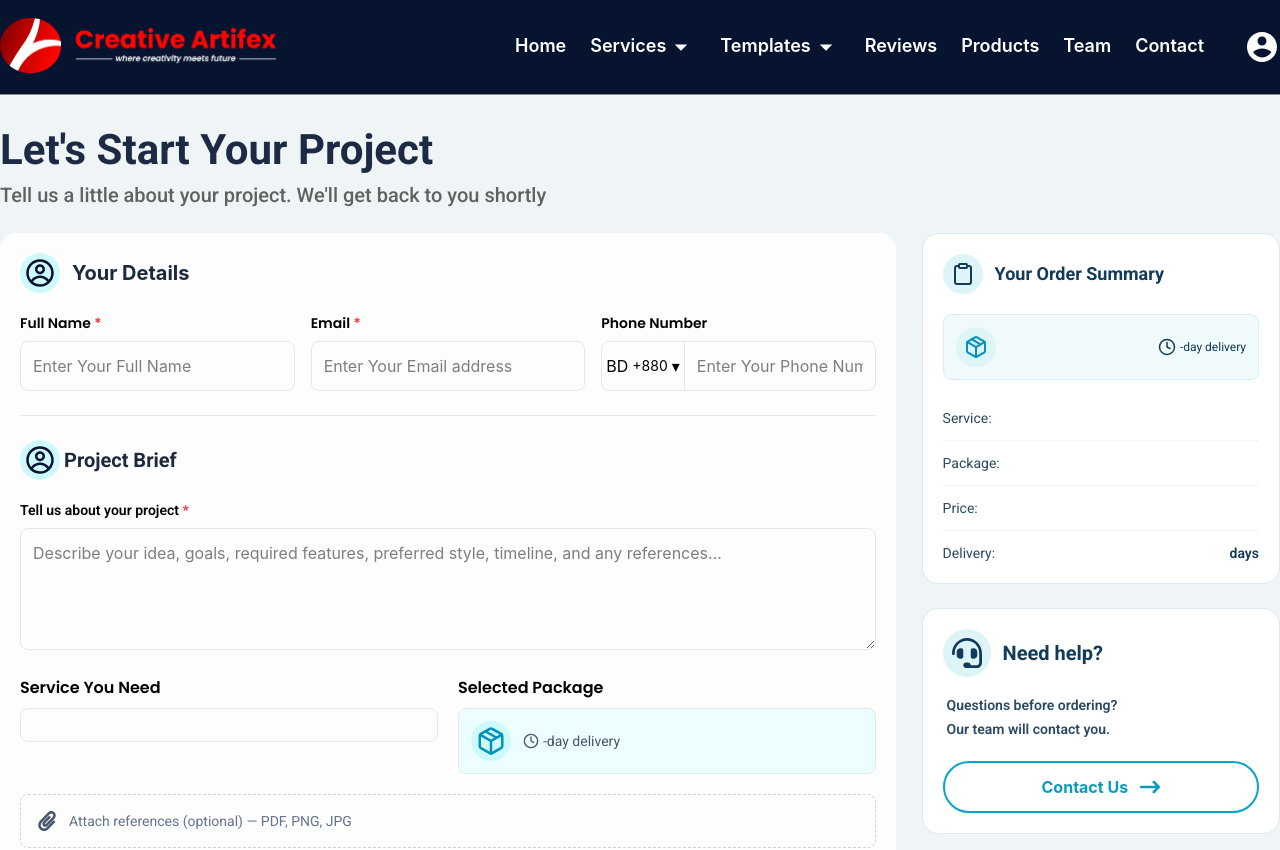
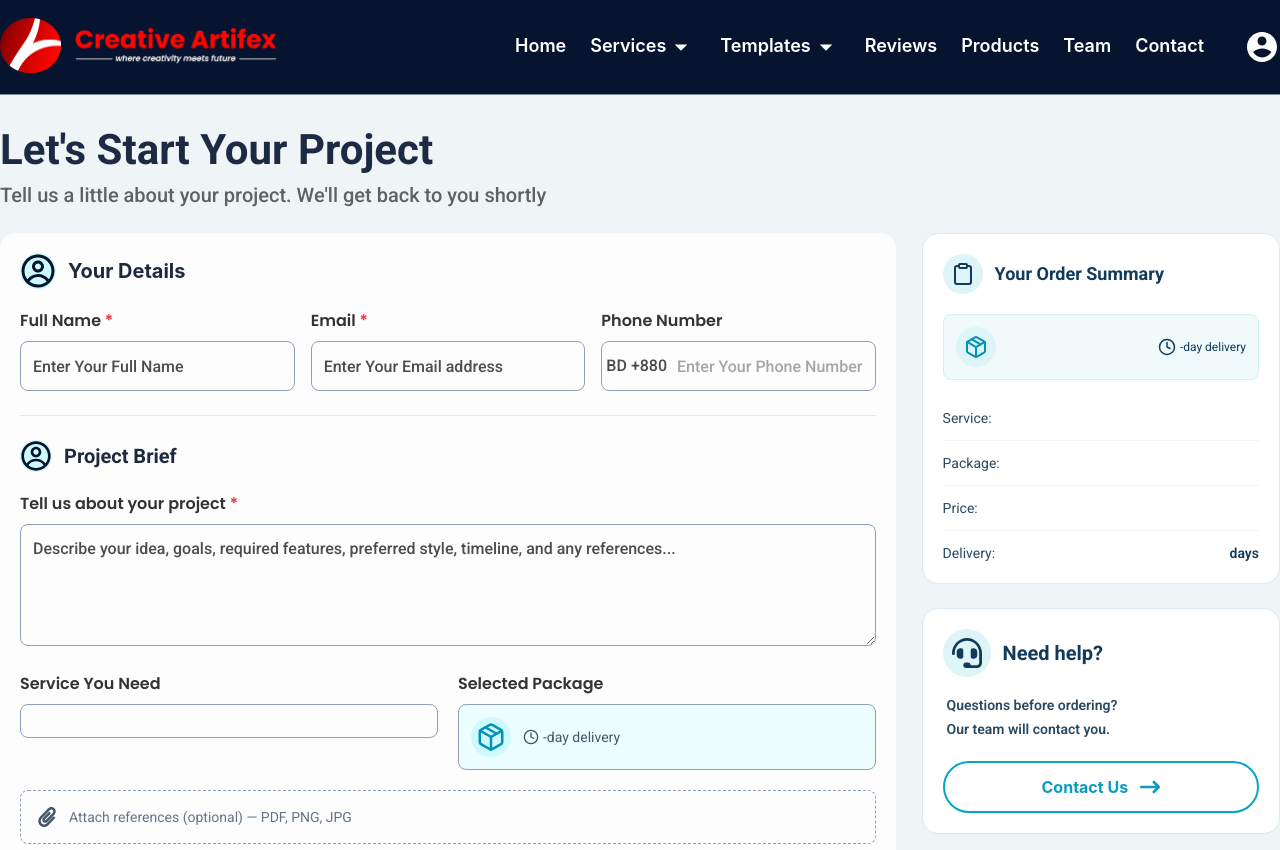
Before and after one commit to mdshavoahmadejoydev/Creative-Artifex, a React (Vite) app: page /order in a window 1280 px wide. Shown: the top 850 px of the page. Built offline with nearby package versions, Linux system fonts and the light colour scheme.

Commit message:
research

```diff
--- a/src/components/OrderPageInput.jsx
+++ b/src/components/OrderPageInput.jsx
@@ -6,7 +6,7 @@ const OrderPageInput = ({ fullName, placeholder, id, icon }) => {
     { name: "Bangladesh", countryCode: "BD", code: "+880" },
     { name: "India", countryCode: "IN", code: "+91" },
     { name: "United States", countryCode: "US", code: "+1" },
-    { name: "United Kingdom", countryCode: "GB", code: "+44" },
+    { name: "United Kingdom", countryCode: "UK", code: "+44" },
     { name: "Pakistan", countryCode: "PK", code: "+92" },
     { name: "Canada", countryCode: "CA", code: "+1" },
     { name: "Australia", countryCode: "AU", code: "+61" },
@@ -39,7 +39,7 @@ const OrderPageInput = ({ fullName, placeholder, id, icon }) => {
     <div>
       <label
         htmlFor={id}
-        className="block font-poppins text-sm font-semibold mb-2"
+        className="block font-poppins text-base text-black/80 font-semibold mb-2"
       >
         {fullName} {icon && <span className="text-red-500">*</span>}
       </label>
@@ -47,17 +47,16 @@ const OrderPageInput = ({ fullName, placeholder, id, icon }) => {
       {id === "phone" ? (
         <div
           ref={countryDropdownRef}
-          className="relative flex items-center w-full border border-slate-200 rounded-lg focus-within:border-cyan-500"
+          className="relative flex items-center w-full border border-slate-400 rounded-lg focus-within:border-cyan-500"
         >
           {/* Country selector button */}
           <button
             type="button"
             onClick={() => setShowCountries((prev) => !prev)}
-            className="flex items-center gap-1 px-1 py-3 border-r border-slate-200 whitespace-nowrap"
+            className="flex items-center gap-1 px-1 py-3  border-slate-400 whitespace-nowrap text-black/70 font-roboto font-medium cursor-pointer"
           >
-            <span>{selectedCountry.countryCode}</span>
-            <span className="text-sm">{selectedCountry.code}</span>
-            <span>▾</span>
+            <span className="">{selectedCountry.countryCode}</span>
+            <span className="">{selectedCountry.code}</span>
           </button>
 
           {/* Phone number input */}
@@ -67,7 +66,7 @@ const OrderPageInput = ({ fullName, placeholder, id, icon }) => {
             value={phoneNumber}
             onChange={(e) => setPhoneNumber(e.target.value)}
             placeholder={placeholder}
-            className="w-full min-w-0 px-3 py-3 rounded-r-lg outline-none"
+            className="w-full min-w-0 px-1.5 py-3 rounded-r-lg outline-none text-black/70 placeholder:font-roboto font-medium"
           />
 
           {/* Country dropdown */}
@@ -98,7 +97,7 @@ const OrderPageInput = ({ fullName, placeholder, id, icon }) => {
           id={id}
           type="text"
           placeholder={placeholder}
-          className="w-full border border-slate-200 rounded-lg px-3 py-3 outline-none focus:border-cyan-500"
+          className="w-full border border-slate-400 rounded-lg px-3 py-3 outline-none focus:border-cyan-500 placeholder:text-black/70 placeholder:font-roboto placeholder:font-medium "
         />
       )}
     </div>
--- a/src/pages/LogoDesign.jsx
+++ b/src/pages/LogoDesign.jsx
@@ -60,8 +60,8 @@ const LogoDesign = () => {
 
   const navigate = useNavigate();
 
-  const handleContinue = (id, pricemoney, packagename, time, servidesname) => {
-    navigate("/order", { state: { id, pricemoney, packagename, time, servidesname } });
+  const handleContinue = (pricemoney, packagename, time, servidesname) => {
+    navigate("/order", { state: { pricemoney, packagename, time, servidesname } });
   };
 
   return (
--- a/src/pages/SubmitOrder.jsx
+++ b/src/pages/SubmitOrder.jsx
@@ -59,8 +59,8 @@ const SubmitOrder = () => {
 
             <div className="mb-6">
               <Flex className="flex items-center gap-3 mb-5">
-                <div className="w-10 h-10 rounded-full bg-cyan-100 flex items-center justify-center text-seagreen">
-                  <CgProfile className="text-3xl" />
+                <div className="w- h- rounded-full bg-cyan-100 flex items-center justify-center text-seagreen">
+                  <CgProfile className="text-4xl" />
                 </div>
                 <h2 className="text-xl font-bold text-slate-800">
                   Your Details
@@ -95,9 +95,9 @@ const SubmitOrder = () => {
             {/* Project Brief */}
 
             <div>
-              <Flex className="items-center gap-1 mb-5">
-                <div className="w-10 h-10 rounded-full bg-cyan-100 flex items-center justify-center text-seagreen">
-                  <CgProfile className="text-3xl" />
+              <Flex className="items-center gap-3 mb-5">
+                <div className="w-8 h-8 rounded-full bg-cyan-100 flex items-center justify-center text-seagreen">
+                  <CgProfile className="text-4xl" />
                 </div>
                 <h2 className="text-xl font-bold font-roboto text-slate-800">
                   Project Brief
@@ -106,7 +106,7 @@ const SubmitOrder = () => {
 
               <label
                 htmlFor="textarea"
-                className="block text-sm font-roboto font-semibold mb-2"
+                className="block text-base text-black/80 font-poppins font-semibold mb-2"
               >
                 Tell us about your project{" "}
                 <span className="text-red-500">*</span>
@@ -116,17 +116,17 @@ const SubmitOrder = () => {
                 id="textarea"
                 rows="4"
                 placeholder="Describe your idea, goals, required features, preferred style, timeline, and any references..."
-                className="w-full border border-slate-200 rounded-lg p-3 outline-none resize-y focus:border-cyan-500"
+                className="w-full placeholder:text-black/70 placeholder:font-roboto placeholder:font-medium  border border-slate-400 rounded-lg p-3 outline-none resize-y focus:border-cyan-500"
               />
 
               {/* Service and Package */}
               <div className="grid grid-cols-2 gap-5 mt-5">
                 <div>
-                  <label className="block font-poppins text-base font-semibold mb-2">
+                  <label className="block font-poppins text-base font-semibold mb-2 text-black/80">
                     Service You Need
                   </label>
 
-                  <div className="border border-slate-200 rounded-lg">
+                  <div className="border border-slate-400 rounded-lg">
                     <p className="text-3xl text-black/70 font-roboto p-4 font-semibold">
                       {servidesname}
                     </p>
@@ -134,11 +134,11 @@ const SubmitOrder = () => {
                 </div>
 
                 <div>
-                  <label className="block font-poppins text-base font-semibold mb-2">
+                  <label className="block font-poppins text-base font-semibold mb-2 text-black/80">
                     Selected Package
                   </label>
 
-                  <div className="flex items-center gap-3 border border-slate-200 bg-cyan-50 rounded-lg p-3">
+                  <div className="flex items-center gap-3 border border-slate-400 bg-cyan-50 rounded-lg p-3">
                     <div className="w-10 h-10 rounded-full bg-cyan-100 flex items-center justify-center text-cyan-600">
                       <FiPackage className="text-3xl" />
                     </div>
@@ -160,7 +160,7 @@ const SubmitOrder = () => {
               </div>
 
               {/* File Upload */}
-              <label className="flex items-center gap-3 border border-dashed border-slate-300 rounded-lg p-4 mt-5 cursor-pointer hover:bg-slate-50">
+              <label className="flex items-center gap-3 border border-dashed border-slate-400 rounded-lg p-4 mt-5 cursor-pointer hover:bg-slate-50">
                 <FaPaperclip className="text-slate-600" size={20} />
                 <span className="text-sm font-roboto text-slate-500">
                   Attach references (optional) — PDF, PNG, JPG
```
